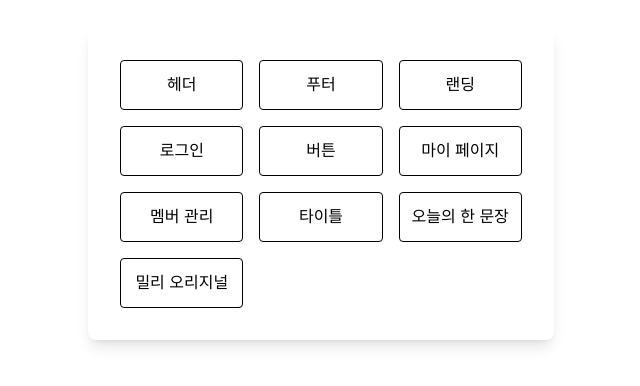
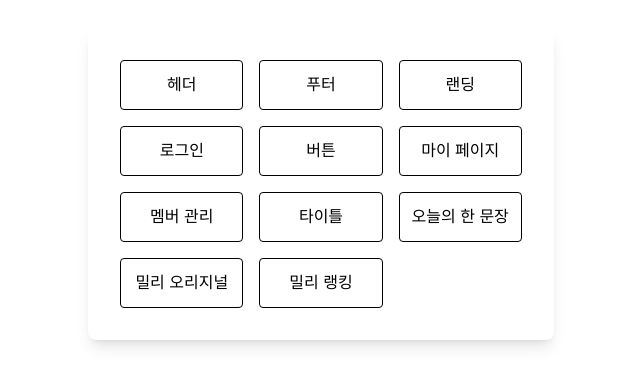
Before and after one commit to FRONTENDBOOTCAMP-13th/9RoDigital, a website built with Vite: page index.html in a window 1280 px wide. Shown: the part 216-602 px from the top of the page, without its empty margins (319-959 px from the left). Built offline with nearby package versions, Linux system fonts and the light colour scheme; a web font is replaced by a local one.

Commit message:
📝Docs : index.html에 밀리 랭킹 링크 추가

```diff
--- a/index.html
+++ b/index.html
@@ -21,6 +21,7 @@
         <a href="./src/components/title/title.html" class="hover:text-blue-600 p-3 border rounded text-center">타이틀</a>
         <a href="./src/components/section8/section8.html" class="hover:text-blue-600 p-3 border rounded text-center">오늘의 한 문장</a>
         <a href="./src/components/section5/original.html" class="hover:text-blue-600 p-3 border rounded text-center">밀리 오리지널</a>
+        <a href="./src/components/section2/section2.html" class="hover:text-blue-600 p-3 border rounded text-center">밀리 랭킹</a>
       </div>
     </div>
   </body>
```
